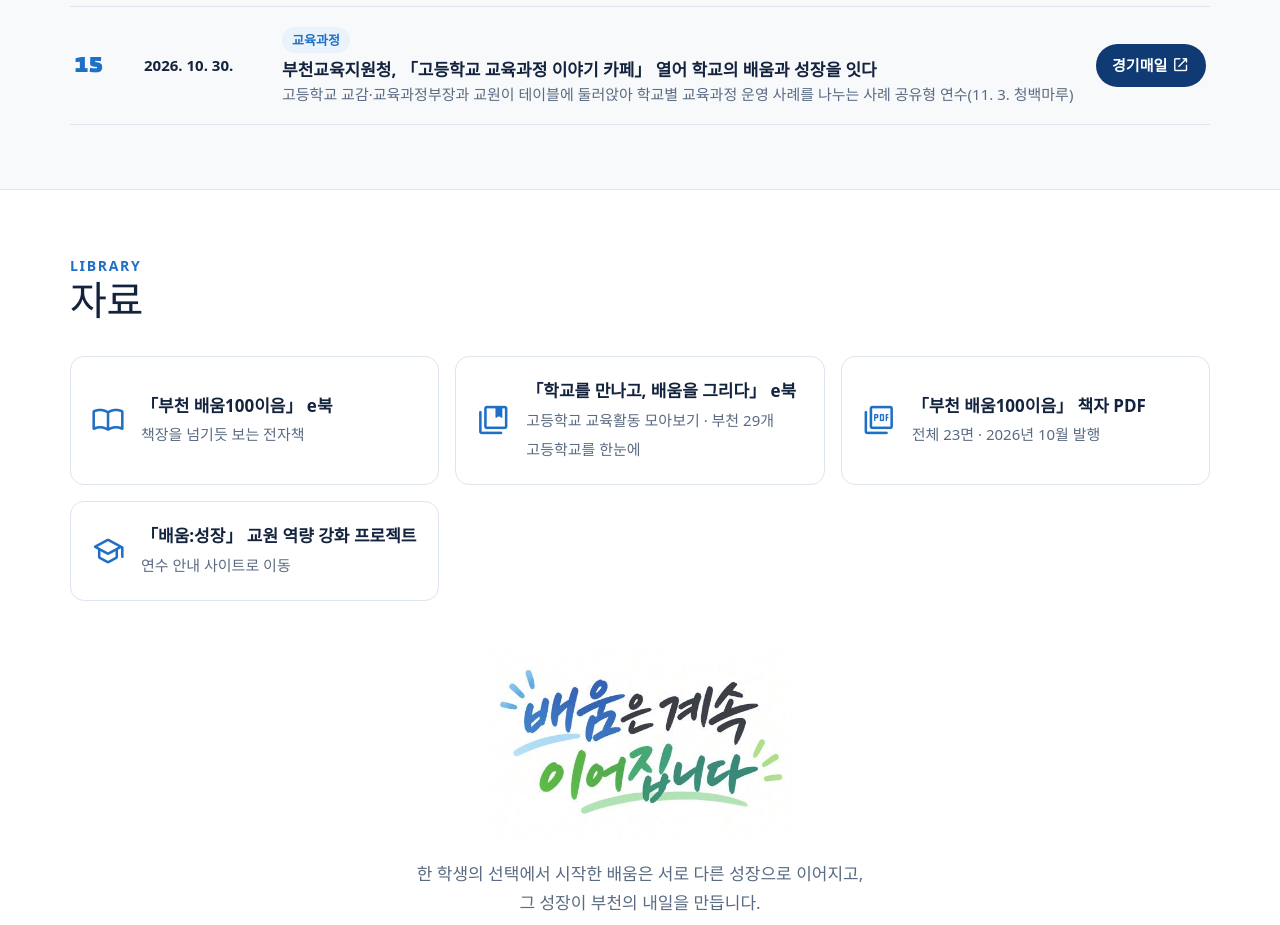
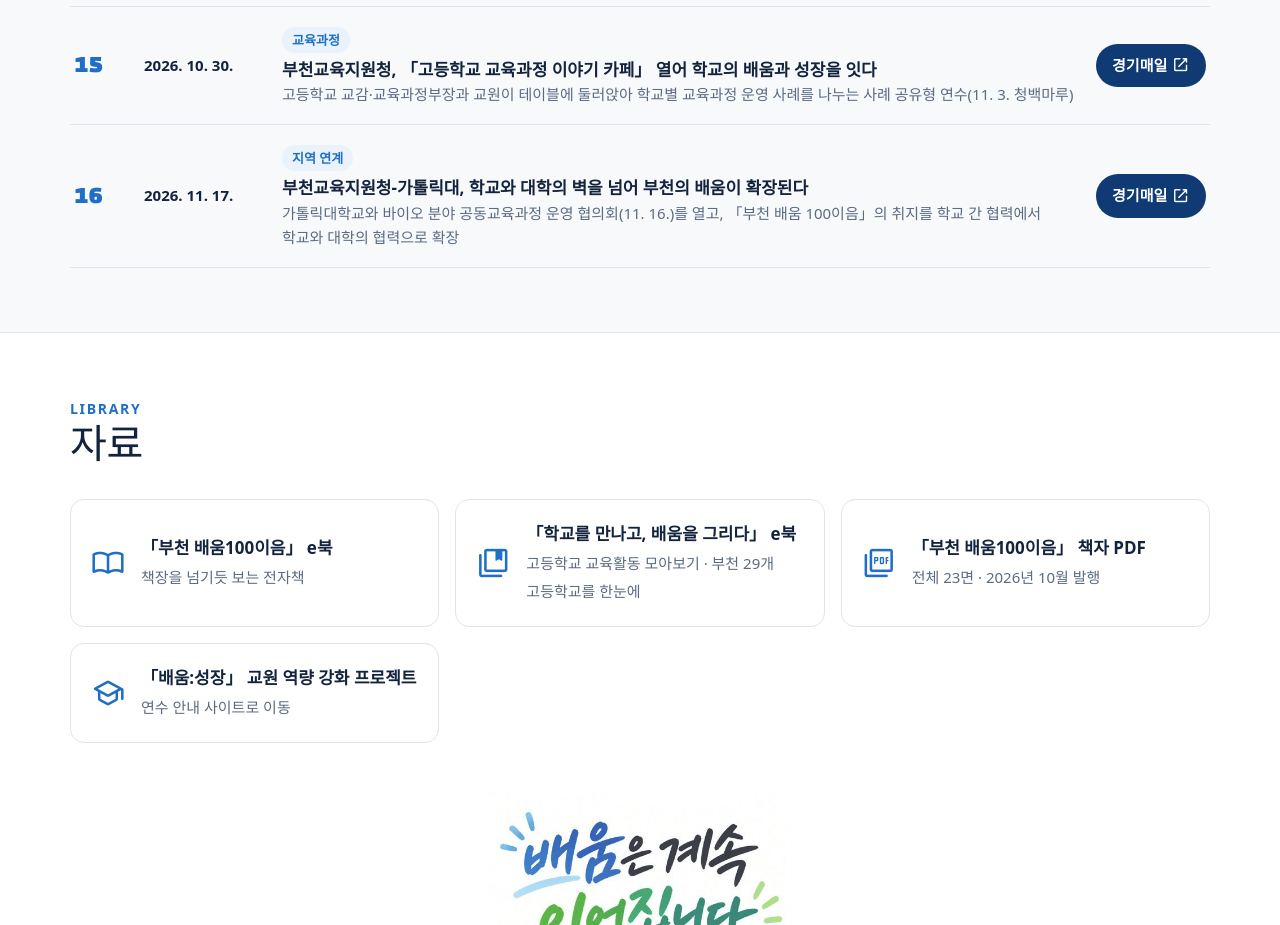
Before and after one commit to sin-nari/baeum100, a plain HTML site: page index.html in a window 1280 px wide. Shown: the part 9340-10265 px from the top of the page. Drawn offline with nearby package versions, Linux system fonts and the light colour scheme; a web font is replaced by a local one.

Commit message:
언론 기록: 11.17 가톨릭대 바이오 공동교육과정 협의회 경기매일 기사 추가
Co-Authored-By: Claude Opus 5.5 <noreply@anthropic.com>
Claude-Session: https://claude.ai/code/session_01MjRRaTu8sY8zPu4pbSue7i

```diff
--- a/index.html
+++ b/index.html
@@ -543,7 +543,8 @@ const PRESS = [
   { date:"2026. 10. 16.", cat:"평가 혁신", title:"부천교육지원청, ‘서·논술형 평가 연수’로 교원의 배움을 교실의 실천으로", desc:"교원 간 사례 나눔과 성찰을 통해 학생의 ‘생각하는 힘’을 키우는 평가 실천 지원", links:[{m:"경기매일",u:"https://www.kgmail.kr/news/articleView.html?idxno=653714"}] },
   { date:"2026. 10. 19.", cat:"학부모 소통", title:"부천교육지원청, 초·중·고 학부모 맞춤형 ‘고교학점제 미래공감 ON 설명회’ 운영", desc:"학교급별 고교학점제 이해와 자녀의 진로·학업 설계 지원", links:[{m:"경기매일",u:"https://www.kgmail.kr/news/articleView.html?idxno=654263"}] },
   { date:"2026. 10. 23.", cat:"평가 혁신", title:"부천교육지원청, 교육과정-수업-평가 통합설계로 학생평가 전문성 높인다", desc:"교원 역량 강화 프로젝트, 통합설계 특강부터 교과별 실천 사례 나눔까지", links:[{m:"IBS뉴스",u:"http://m.ibsnews.kr/news/109500"}] },
-  { date:"2026. 10. 30.", cat:"교육과정", title:"부천교육지원청, 「고등학교 교육과정 이야기 카페」 열어 학교의 배움과 성장을 잇다", desc:"고등학교 교감·교육과정부장과 교원이 테이블에 둘러앉아 학교별 교육과정 운영 사례를 나누는 사례 공유형 연수(11. 3. 청백마루)", links:[{m:"경기매일",u:"https://www.kgmail.kr/news/articleView.html?idxno=657306"}] }
+  { date:"2026. 10. 30.", cat:"교육과정", title:"부천교육지원청, 「고등학교 교육과정 이야기 카페」 열어 학교의 배움과 성장을 잇다", desc:"고등학교 교감·교육과정부장과 교원이 테이블에 둘러앉아 학교별 교육과정 운영 사례를 나누는 사례 공유형 연수(11. 3. 청백마루)", links:[{m:"경기매일",u:"https://www.kgmail.kr/news/articleView.html?idxno=657306"}] },
+  { date:"2026. 11. 17.", cat:"지역 연계", title:"부천교육지원청-가톨릭대, 학교와 대학의 벽을 넘어 부천의 배움이 확장된다", desc:"가톨릭대학교와 바이오 분야 공동교육과정 운영 협의회(11. 16.)를 열고, 「부천 배움 100이음」의 취지를 학교 간 협력에서 학교와 대학의 협력으로 확장", links:[{m:"경기매일",u:"https://www.kgmail.kr/news/articleView.html?idxno=661385"}] }
 ];
 
 const DOCS = [
```
